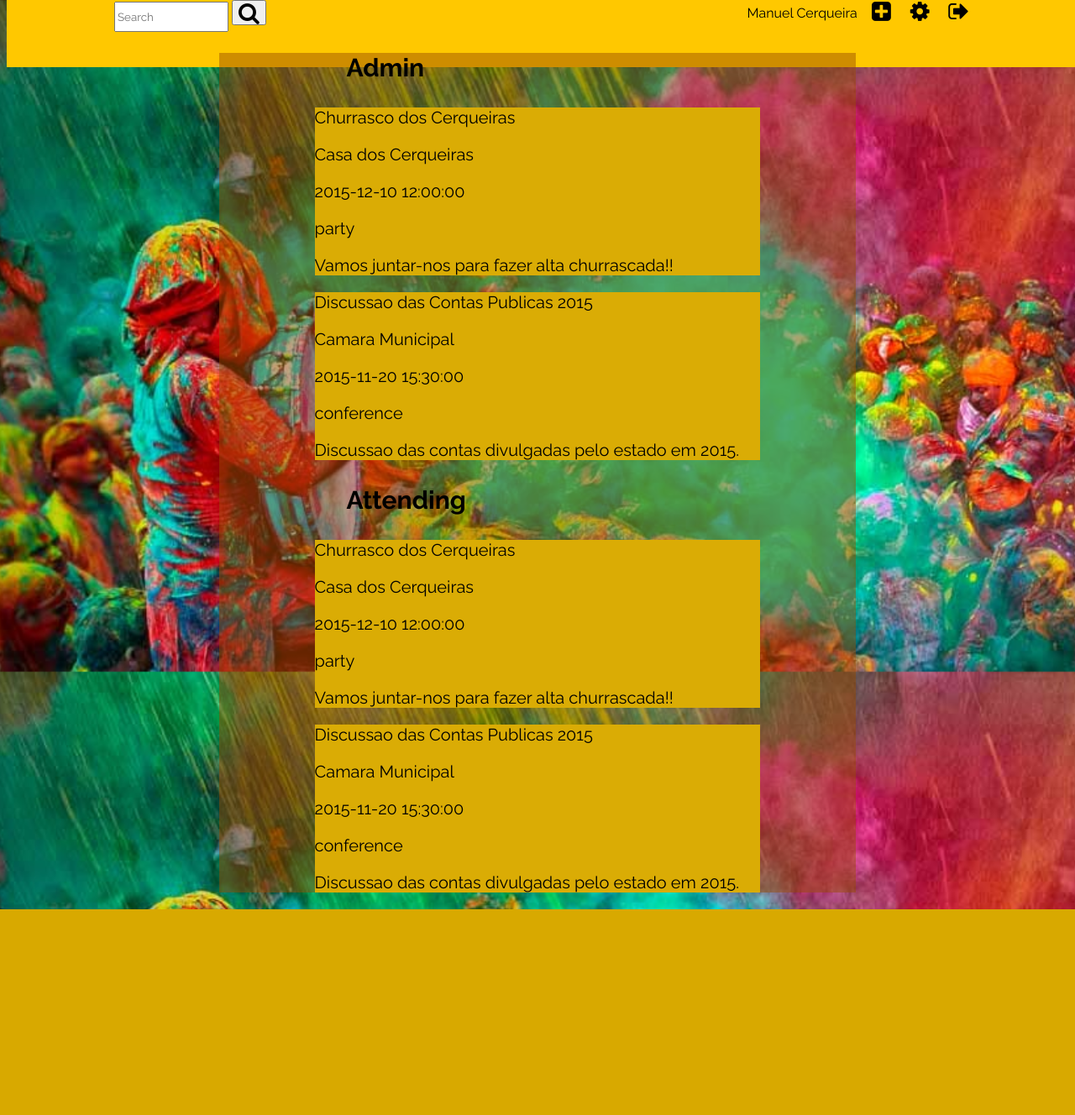
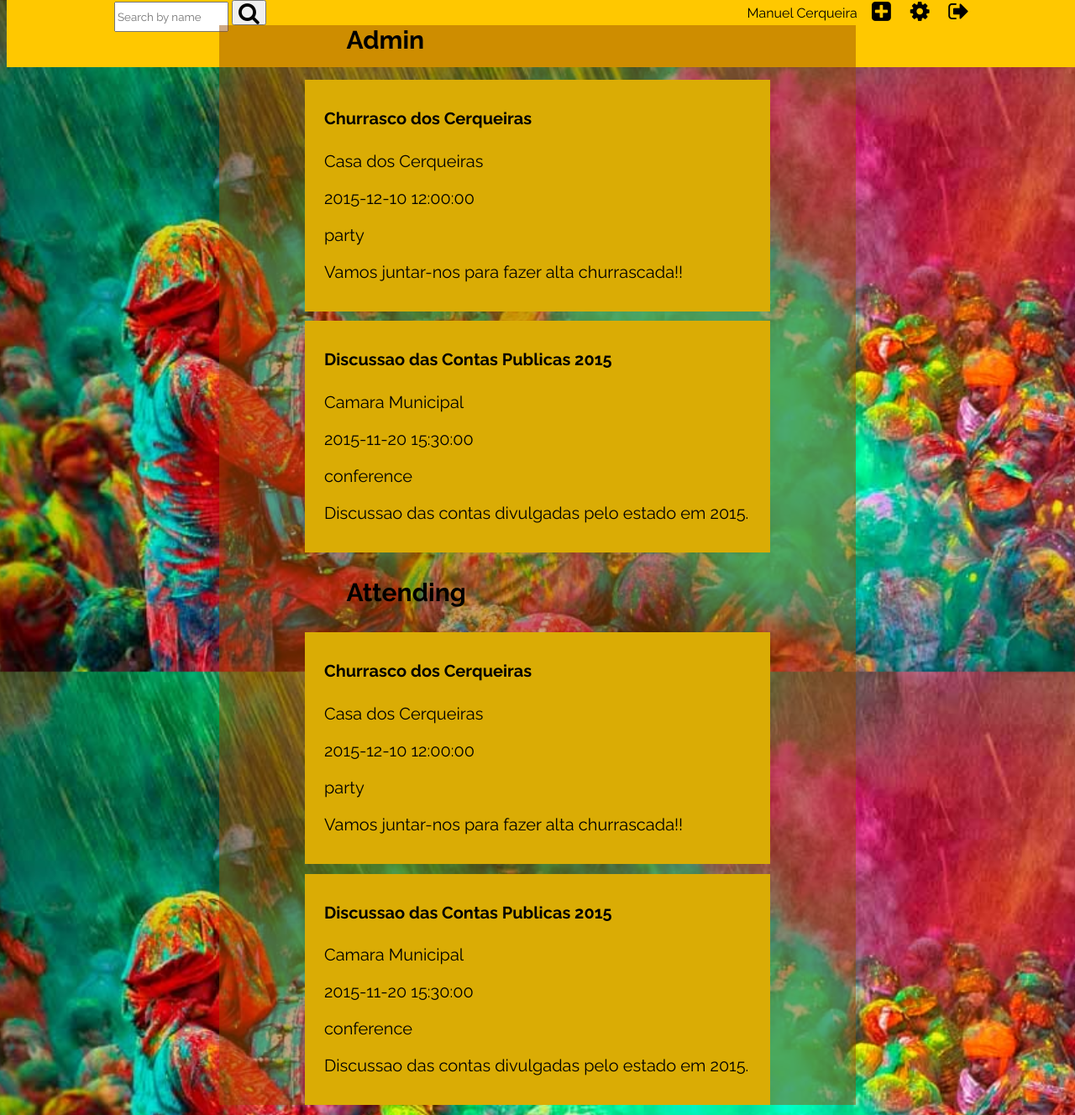
Before and after one commit to FilipaRamos/LTW-Trabalho, a PHP site: page /HTML/user.php?idUser=1 in a window 1280 px wide. Shown: the whole page at 84% size. Before the commit the page ends 1083 px from the top, so only its background shows below. Run offline with PHP 8.4, Linux system fonts and the light colour scheme; data comes from the database, SQL or seed files in the repository; some libraries are stand-ins or nearby versions.

Commit message:
added a user.js file for Event page

```diff
--- a/CSS/user.css
+++ b/CSS/user.css
@@ -81,7 +81,7 @@ body{
 .event-block{
     background-color: rgba(152, 77, 0, 0.48);
     position: relative;
-    margin-top: 5%;
+    margin-top: auto;
     width: 60%;
     height: 100%;
     margin-left: auto;
@@ -95,6 +95,9 @@ body{
     margin-left: auto;
     margin-right: auto;
     margin-bottom: 1.5%;
+    padding-bottom: 2%;
+    padding-top: 1%;
+    padding-left: 3%;
 
 }
 
@@ -105,7 +108,9 @@ body{
     margin-left: auto;
     margin-right: auto;
     margin-bottom: 1.5%;
-
+    padding-bottom: 2%;
+    padding-top: 1%;
+    padding-left: 3%;
 }
 
 .event-block h3{
@@ -114,6 +119,20 @@ body{
     font-family: 'Raleway', sans-serif;
     font-style: normal;
     margin-left: 20%;
+}
+
+.events-list-Admin h4{
+    text-align: left;
+    font-size: 20px;
+    font-family: 'Raleway', sans-serif;
+    font-style: normal;
+}
+
+.events-list-Attending h4{
+    text-align: left;
+    font-size: 20px;
+    font-family: 'Raleway', sans-serif;
+    font-style: normal;
 }
 
 .events-list-Admin p{
--- a/HTML/user.php
+++ b/HTML/user.php
@@ -13,11 +13,12 @@
 			 <link rel="stylesheet" type="text/css" href="../sweetalert-master/dist/sweetalert.css">
 			 <link rel="stylesheet" href="https://maxcdn.bootstrapcdn.com/font-awesome/4.5.0/css/font-awesome.min.css">
 			 <link href='https://fonts.googleapis.com/css?family=Raleway:400,700,500,600' rel='stylesheet' type='text/css'>
+			 <script src="../JS/user.js"></script>
 		</head>
 		<body>
 			<div class="nav-bar">
 				<!--<button id="back" type="submit"><i class="fa fa-arrow-left fa-2x"></i></button>	-->
-					<input type="text" value="" placeholder="Search" id="search">
+					<input type="text" value="" placeholder="Search by name" id="search">
 					<button id="search-icon" type="submit"><i class="fa fa-search fa-2x"></i></button>
 					<a href= "log in.php"><button id="logOut" onclick="logout()" type="submit"><i class="fa fa-sign-out fa-2x"></i></button> </a>
 					<button id="settings" type="submit"><i class="fa fa-cog fa-fw fa-2x"></i></button>
@@ -38,9 +39,9 @@
 					<?php
 						echo '<h3> Admin </h3>';
 						foreach($eventsAdmin as $event){
-							echo '<div class="events-list-Admin">';
+							echo '<div class="events-list-Admin" id="events-list-Admin">';
 							//echo '<h3> Admin </h3>';
-							echo '<p>' . $event["name"] . '</p>';
+							echo '<h4>' . $event["name"] . '</h4>';
 							echo '<p>' . $event["local"] . '</p>';
 							echo '<p>' . $event["eventDate"] . ' ' . $event["startHour"] . '</p>';
 							echo '<p>' . $event["type"] . '</p>';
@@ -51,9 +52,9 @@
 
 						echo '<h3> Attending </h3>';
 						foreach($eventsAttending as $event){
-							echo '<div class="events-list-Attending">';
+							echo '<div class="events-list-Attending" id="events-list-Attending">';
 							//echo '<h3> Attending </h3>';
-							echo '<p>' . $event["name"] . '</p>';
+							echo '<h4>' . $event["name"] . '</h4>';
 							echo '<p>' . $event["local"] . '</p>';
 							echo '<p>' . $event["eventDate"] . ' ' . $event["startHour"] . '</p>';
 							echo '<p>' . $event["type"] . '</p>';
--- a/JS/user.js
+++ b/JS/user.js
@@ -0,0 +1,18 @@
+$("window").ready(function () {
+
+	$( "#events-list-Admin" ).click(function(ev) {
+			ev.preventDefault();
+			$.post(
+ 			 	swal("Here's a message!")).fail(function (error) {
+				return false;
+	});
+	});
+
+	$( "#events-list-Attending" ).click(function(ev) {
+			ev.preventDefault();
+			$.post(
+ 			 	swal("Here's a message!", "error")).fail(function (error) {
+				return false;
+	});
+	});
+});
```
